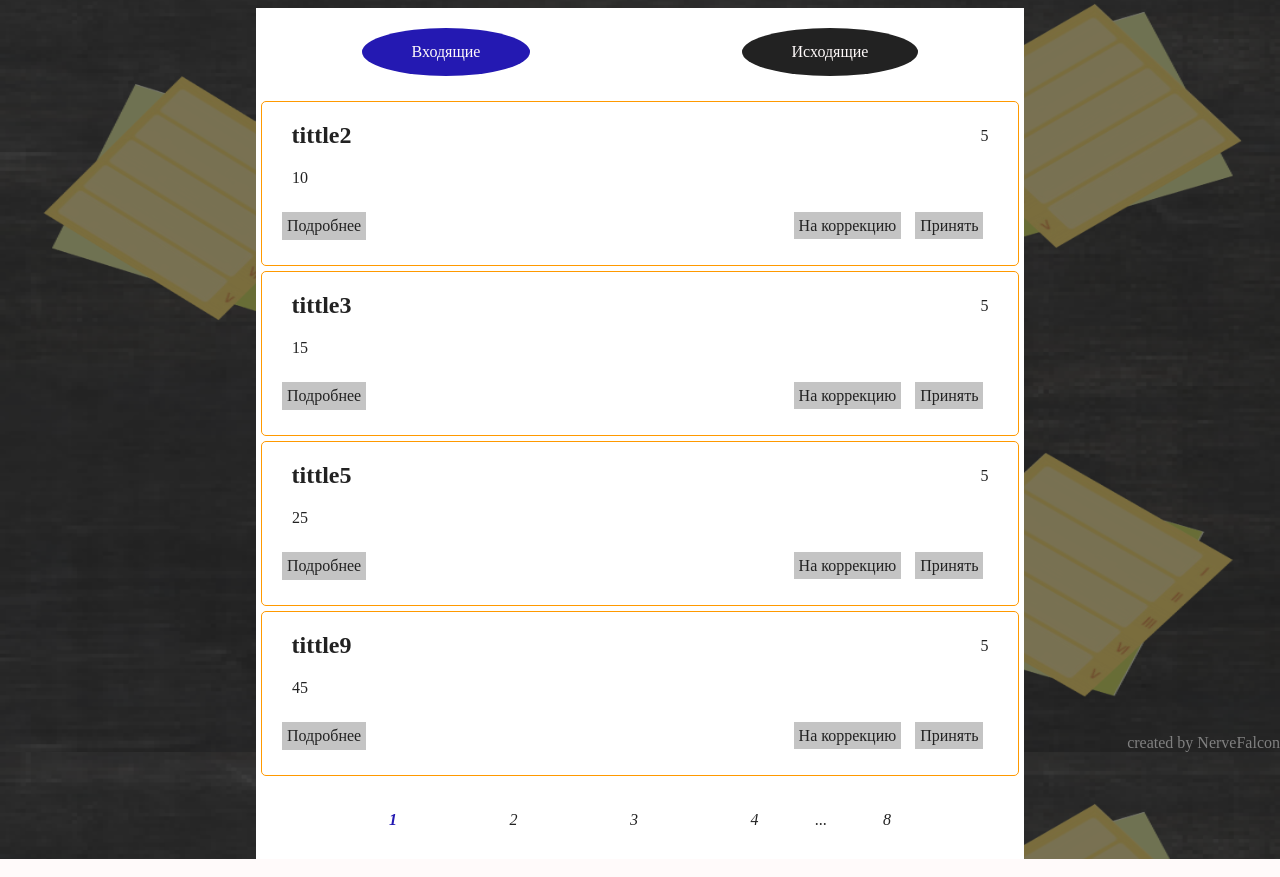
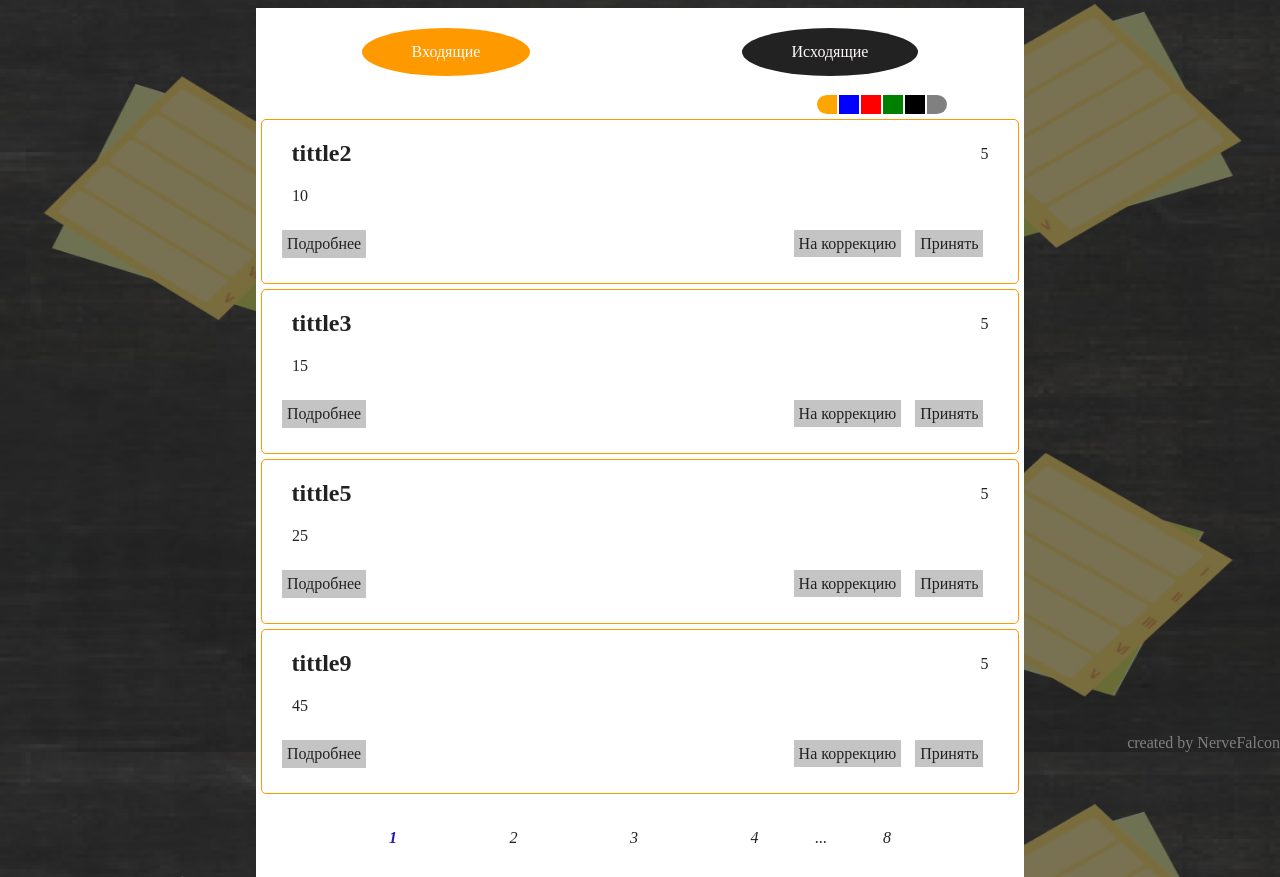
Before and after one commit to NerveFalcon/task-manager, a PHP site: page /inTasks/1 in a window 1280 px wide. Shown: the part 48-925 px from the top of the page. Run offline with PHP 8.4, Linux system fonts and the light colour scheme; the visitor is signed in with stand-in values (Sample User, id 1); data comes from the database, SQL or seed files in the repository; some libraries are stand-ins or nearby versions.

Commit message:
FIlter View

```diff
--- a/app/controllers/InTaskController.php
+++ b/app/controllers/InTaskController.php
@@ -7,8 +7,12 @@ class InTaskController extends Controller
 		$this->model = new InTaskModel();
 	}
 
-	public function ActionList(string $filter = "all", int $page = 1)
+	public function ActionList(string $filter = null, int $page = 1)
 	{
+		if (is_null($filter))
+		{
+			header("Location: /" . Route::GetURI() . "/await/$page");
+		}
 		$countPages = $this->model->GetCountInTasks();
 		// echo $countPages;
 		// return true;
@@ -27,10 +31,6 @@ class InTaskController extends Controller
 
 	public function ActionTask(int $id)
 	{
-		if (empty($id))
-		{
-			return false;
-		}
 		if (!empty($_POST))
 		{
 		}
@@ -43,7 +43,7 @@ class InTaskController extends Controller
 		$task['deadline'] = "deadline";
 		$task['status'] = "status";
 		$task['DoneStatus'] = "Принять";
-		$task['attachment'] = [['title' => 'file1', 'url' => 'url1'], ['title' => 'file2', 'url' => 'url2']];
+		$task['attachment'] = [['title' => 'file1', 'url' => 'url1.txt'], ['title' => 'file2', 'url' => 'url2.txt']];
 		$task['comments'] = [['author' => 'author1', 'text' => 'texttextext', 'date' => 'date'], ['author' => 'author2', 'text' => 'texttextext', 'date' => 'date']];
 
 		$this->view->generate('task/inTaskView.php', $task);
--- a/app/core/View.php
+++ b/app/core/View.php
@@ -12,10 +12,29 @@ class View
 		include "app/views/" . $templateView;
 	}
 
-	public static function Filter()
+	public static function BuildFilter(int $currentPage)
 	{
 
+		$status = TaskModel::GetAllStatus();
+		$result = "<div class=\"filter Tright\">";
+		foreach ($status as $stat)
+		{
+			$href = TaskModel::FilterSetting($stat) . "/$currentPage";
+			$color = TaskModel::FilterColor($stat);
+			$result .= "<a class=\"element bg-$color\" href=\"../$href\"></a> ";
+		}
+		$result .= "</div>";
+		return $result;
 	}
+
+	public static function Test()
+	{
+		for ($i = 0; $i < 10; $i++)
+		{
+			yield $_SESSION[$i] = $i;
+		}
+	}
+
 
 	public static function JsAlertOnLoad(string $text)
 	{
@@ -26,6 +45,8 @@ class View
 			};
 		</script>";
 	}
+
+	#region	paggination
 
 	/**
 	 * Метод построения контейнера кнопок переключения страниц
@@ -40,8 +61,10 @@ class View
 	public static function buildPageBtnsContainer(int $countPage, int $currentPage)
 	{
 		$url = explode('/', Route::GetURI());
-		unset($url[count($url) - 1]);
+		if (is_numeric($url[count($url) - 1]))
+			unset($url[count($url) - 1]);
 		$url = implode('/', $url);
+
 		$firstPage = 1;
 		if ($countPage < 2)
 		{
@@ -110,4 +133,6 @@ class View
 		}
 		return "<a href='/$url/$buildPage' class='flex-item'><fromphp class='$class'>$buildPage</fromphp></a>";
 	}
+
+	#endregion
 }
--- a/app/views/task/listView.php
+++ b/app/views/task/listView.php
@@ -7,7 +7,7 @@ $params = $params[1];
 		<a href="/inTasks" class="<?php if ($params[0]['type'] == 'in') echo 'selected '; ?>flex-item">Входящие</a>
 		<a href="/outTasks" class="<?php if ($params[0]['type'] == "out") echo 'selected '; ?>flex-item">Исходящие</a>
 	</div>
-	<?php echo View::Filter(); ?>
+	<?php echo View::BuildFilter($pages[1]); ?>
 	<div class="list">
 		<?php foreach ($params as $task) : ?>
 			<div class="task">
--- a/static/css/style.css
+++ b/static/css/style.css
@@ -220,45 +232,59 @@ section:not(.auth) {
 
 
 /* colors */
-
+.black{
+    color: black;
+}
 .red {
     color: red;
-}
-
-.bg-red {
-    background-color: red;
 }
 
 .green {
     color: green;
 }
-
-.bg-green {
-    background-color: green;
+.blue{
+    color: blue;
 }
-
 .brown {
     color: brown;
-}
-
-.background-brown {
-    background-color: brown;
 }
 
 .gray {
     color: gray;
 }
 
+.yellow {
+    color: yellow;
+}
+.orange{
+    color: orange;
+}
+.bg-black{
+    background-color: black;
+}
+.bg-red {
+    background-color: red;
+}
+
+.bg-green {
+    background-color: green;
+}
+.bg-blue{
+    background-color: blue;
+}
+.bg-brown {
+    background-color: brown;
+}
+
 .bg-gray {
     background-color: gray;
 }
 
-.yellow {
-    color: yellow;
-}
-
 .bg-yellow {
     background-color: yellow;
+}
+.bg-orange{
+    background-color: orange;
 }
 
 
@@ -379,7 +419,23 @@ section:not(.auth) {
 }
 
 .tasks .links .selected {
-    background-color: #2419B2;
+    background-color: #FF9900;
+}
+
+.filter .element {
+    padding: 1px 10px;
+    content: " ";
+    margin: 1px;
+}
+
+.filter .element:first-child {
+    border-top-left-radius: 50%;
+    border-bottom-left-radius: 50%;
+}
+.filter .element:last-child{
+    border-top-right-radius: 50%;
+    border-bottom-right-radius: 50%;
+    margin-right: 10%;
 }
 
 .tasks .task {
@@ -389,7 +445,8 @@ section:not(.auth) {
 }
 
 .task .top {
-    margin: 20px 15px;
+    box-sizing: border-box;
+    padding: 20px 15px;
 }
 
 .task .desc {
```
Also changed, not shown: other parts of static/css/style.css (+26 -15 lines), app/controllers/OutTaskController.php (+19 -5 lines), app/models/TaskModel.php (+41 -0 lines), 1 other file.
